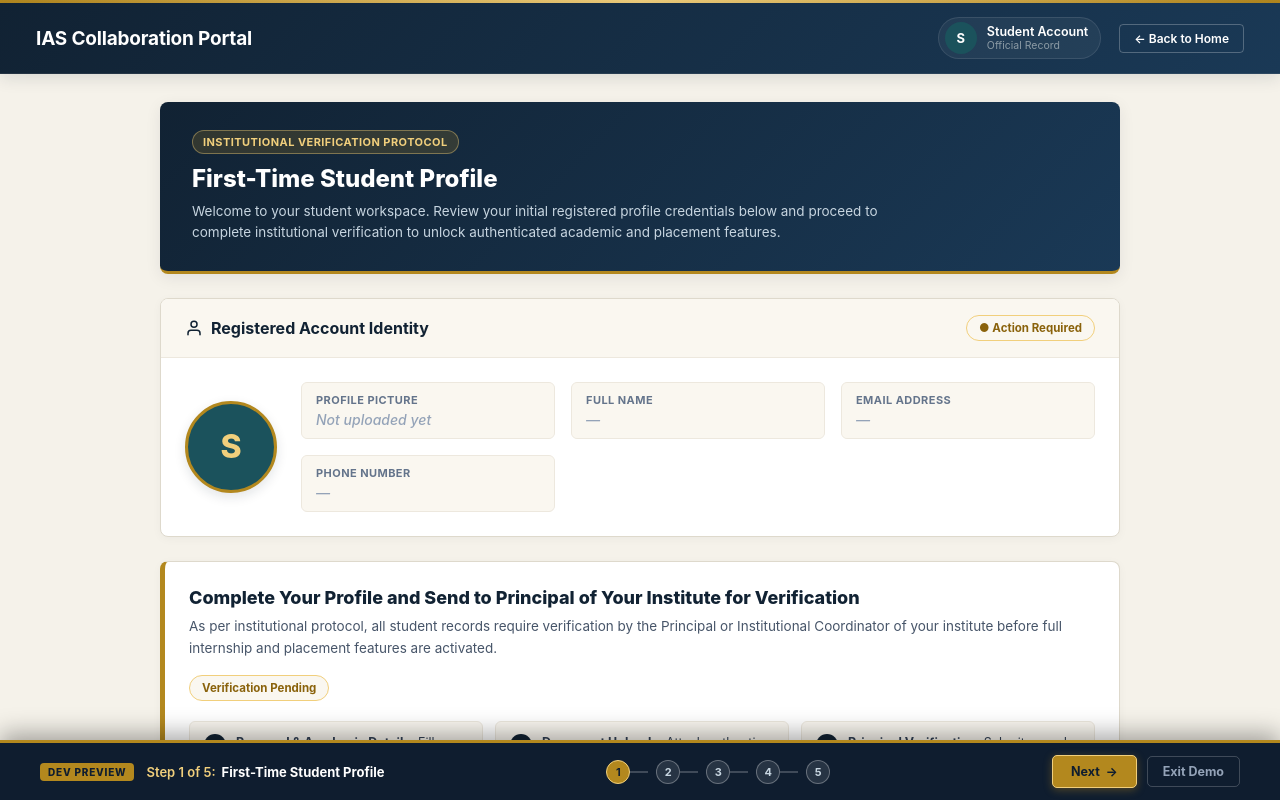
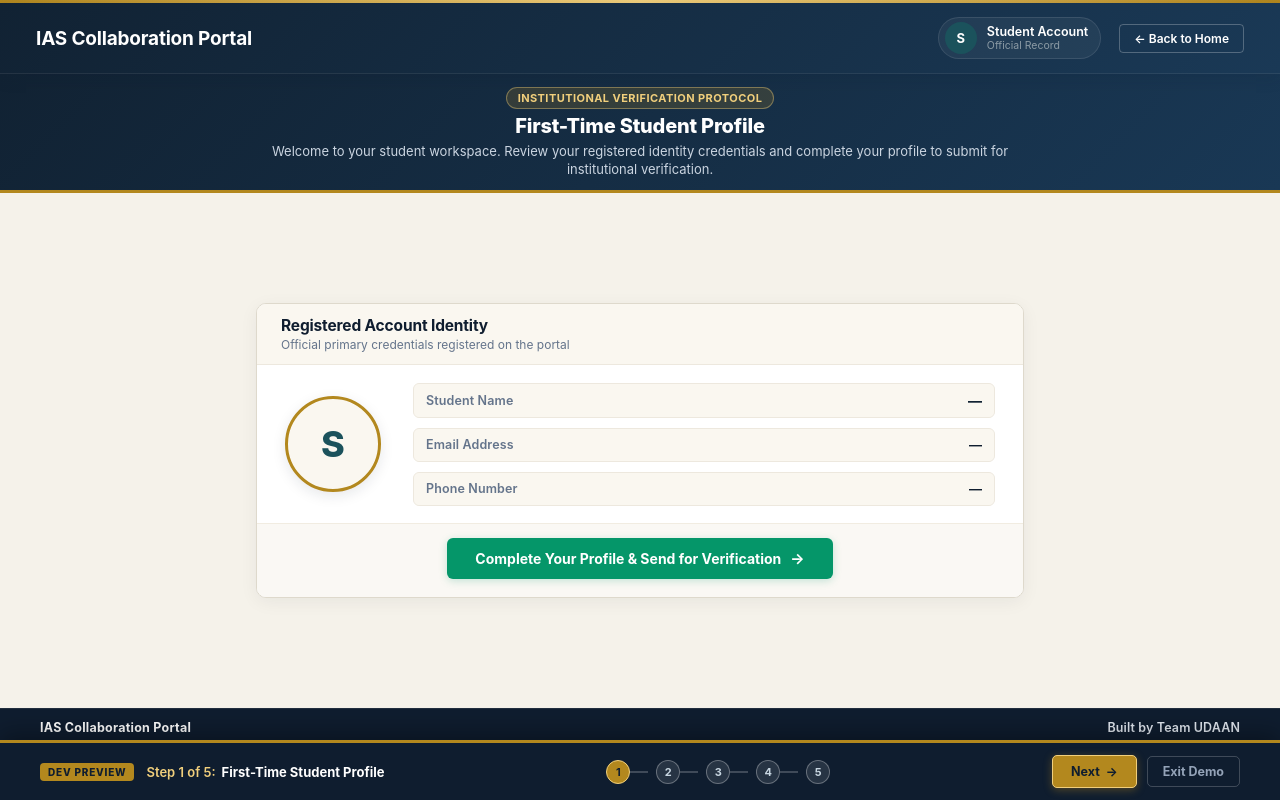
Before and after one commit to bholashaw-datascience/SIH-Project, a React (Vite) app: page / in a window 1280 px wide. Both pictures are taken after a click on the button "Launch development-only student flow preview". Shown: the top 800 px of the page. Built offline with nearby package versions, Linux system fonts and the light colour scheme.

Commit message:
feat: add StudentPortal component for student dashboard and profile management

```diff
--- a/src/pages/StudentPortal/StudentPortal.jsx
+++ b/src/pages/StudentPortal/StudentPortal.jsx
@@ -1063,279 +1063,299 @@ function StudentPortal({
           border-color: #ef4444;
         }
 
-        /* First-Time Student Profile Screen (Demo Step 1) */
-        .sp-initial-profile-container {
-          max-width: 960px;
+        /* ===================================================================
+           Step 1: First-Time Student Profile / Verification Onboarding
+           =================================================================== */
+        .sp-step1-wrapper {
+          flex: 1;
+          display: flex;
+          flex-direction: column;
           width: 100%;
+          min-height: 0;
+          box-sizing: border-box;
+        }
+
+        /* Hero Banner */
+        .sp-step1-hero-banner {
+          background: linear-gradient(135deg, #112233 0%, #193855 100%);
+          color: #ffffff;
+          padding: clamp(10px, 1.5vh, 16px) clamp(24px, 3vw, 40px);
+          border-bottom: 3px solid #b3881e;
+          text-align: center;
+          flex-shrink: 0;
+          width: 100%;
+          box-sizing: border-box;
+        }
+
+        .sp-step1-hero-inner {
+          max-width: 860px;
           margin: 0 auto;
-          display: flex;
-          flex-direction: column;
-          gap: 24px;
-        }
-
-        .sp-initial-hero {
-          background: linear-gradient(135deg, #112233 0%, #1a3956 100%);
-          border-radius: 8px;
-          padding: 28px 32px;
-          color: #ffffff;
-          border-bottom: 3px solid #b3881e;
-          box-shadow: 0 4px 16px rgba(15, 29, 47, 0.08);
-        }
-
-        .sp-initial-badge {
+        }
+
+        .sp-step1-hero-badge {
           display: inline-flex;
           align-items: center;
-          gap: 6px;
           background-color: rgba(179, 136, 30, 0.2);
           border: 1px solid rgba(241, 207, 124, 0.4);
           color: #f1cf7c;
           font-size: 11px;
           font-weight: 700;
-          padding: 4px 10px;
-          border-radius: 16px;
+          padding: 3px 11px;
+          border-radius: 20px;
           letter-spacing: 0.04em;
           text-transform: uppercase;
-          margin-bottom: 10px;
-        }
-
-        .sp-initial-hero-title {
-          font-size: 24px;
+          margin-bottom: 5px;
+        }
+
+        .sp-step1-hero-title {
+          font-size: clamp(20px, 2.3vh, 23px);
           font-weight: 800;
-          margin: 0 0 8px;
           color: #ffffff;
-        }
-
-        .sp-initial-hero-sub {
-          font-size: 13.5px;
-          color: #c7d5e0;
-          margin: 0;
-          line-height: 1.55;
-          max-width: 720px;
-        }
-
-        .sp-initial-card {
+          margin: 0 0 4px;
+          letter-spacing: -0.01em;
+        }
+
+        .sp-step1-hero-subtitle {
+          font-size: 13px;
+          color: #cbd5e1;
+          line-height: 1.4;
+          max-width: 760px;
+          margin: 0 auto;
+        }
+
+        /* Content Container */
+        .sp-step1-content-container {
+          max-width: 840px;
+          width: 100%;
+          margin: 0 auto;
+          padding: clamp(16px, 2.5vh, 28px) clamp(20px, 3vw, 36px);
+          box-sizing: border-box;
+          display: flex;
+          flex-direction: column;
+          justify-content: center;
+          align-items: center;
+          flex: 1;
+          min-height: 0;
+        }
+
+        /* Central Institutional Onboarding Card */
+        .sp-step1-card {
           background: #ffffff;
-          border: 1px solid #ded9cc;
-          border-radius: 8px;
-          box-shadow: 0 2px 10px rgba(15, 29, 47, 0.04);
+          border: 1.5px solid #ded9cc;
+          border-radius: 10px;
+          box-shadow: 0 4px 18px rgba(15, 29, 47, 0.06);
+          display: flex;
+          flex-direction: column;
+          width: 100%;
           overflow: hidden;
-        }
-
-        .sp-initial-card-header {
-          padding: 16px 24px;
+          box-sizing: border-box;
+        }
+
+        .sp-step1-card-header {
           background-color: #faf7f0;
           border-bottom: 1px solid #ede8de;
-          display: flex;
-          align-items: center;
-          justify-content: space-between;
-        }
-
-        .sp-initial-card-title {
-          font-size: 16px;
+          padding: 12px 24px;
+          box-sizing: border-box;
+        }
+
+        .sp-step1-card-title-wrap {
+          display: flex;
+          flex-direction: column;
+        }
+
+        .sp-step1-card-title {
+          font-size: 15.5px;
           font-weight: 700;
-          color: #112233;
+          color: #0f1d2f;
           margin: 0;
-          display: flex;
-          align-items: center;
-          gap: 8px;
-        }
-
-        .sp-initial-card-body {
-          padding: 24px;
+          letter-spacing: -0.01em;
+        }
+
+        .sp-step1-card-desc {
+          font-size: 12px;
+          color: #64748b;
+          margin: 2px 0 0;
+        }
+
+        .sp-step1-card-body {
+          padding: clamp(16px, 2.2vh, 24px) clamp(20px, 2.5vw, 28px);
+          display: flex;
+          align-items: center;
+          gap: clamp(20px, 3vw, 32px);
+          box-sizing: border-box;
+        }
+
+        /* Profile Photo Avatar Column */
+        .sp-step1-avatar-col {
           display: flex;
           flex-direction: column;
-          gap: 20px;
-        }
-
-        .sp-initial-profile-row {
-          display: flex;
-          align-items: center;
-          gap: 24px;
-          flex-wrap: wrap;
-        }
-
-        .sp-initial-avatar-box {
-          width: 92px;
-          height: 92px;
+          align-items: center;
+          justify-content: center;
+          flex-shrink: 0;
+        }
+
+        .sp-step1-avatar-frame {
+          width: clamp(80px, 9vw, 96px);
+          height: clamp(80px, 9vw, 96px);
           border-radius: 50%;
-          background-color: #1b525c;
-          color: #ffffff;
+          border: 3px solid #b3881e;
+          background-color: #faf7f0;
           display: flex;
           align-items: center;
           justify-content: center;
-          border: 3px solid #b3881e;
           overflow: hidden;
-          box-shadow: 0 4px 12px rgba(15, 29, 47, 0.12);
-          flex-shrink: 0;
-        }
-
-        .sp-initial-avatar-img {
+          box-shadow: 0 4px 14px rgba(15, 29, 47, 0.1);
+        }
+
+        .sp-step1-avatar-img {
           width: 100%;
           height: 100%;
           object-fit: cover;
-        }
-
-        .sp-initial-avatar-placeholder {
-          font-size: 32px;
+          display: block;
+        }
+
+        .sp-step1-avatar-placeholder {
+          font-size: clamp(30px, 3.5vw, 36px);
           font-weight: 800;
-          color: #f1cf7c;
-        }
-
-        .sp-initial-details-grid {
+          color: #1b525c;
+        }
+
+        /* Info Column */
+        .sp-step1-info-col {
           flex: 1;
-          display: grid;
-          grid-template-columns: repeat(auto-fit, minmax(220px, 1fr));
-          gap: 16px;
-        }
-
-        .sp-initial-detail-item {
           display: flex;
           flex-direction: column;
-          gap: 4px;
-          background-color: #faf7f0;
-          padding: 10px 14px;
-          border-radius: 6px;
-          border: 1px solid #ede8de;
-        }
-
-        .sp-initial-detail-label {
-          font-size: 11px;
-          font-weight: 700;
-          color: #64748b;
-          text-transform: uppercase;
-          letter-spacing: 0.04em;
-        }
-
-        .sp-initial-detail-val {
-          font-size: 14px;
-          font-weight: 600;
-          color: #0f1d2f;
-        }
-
-        .sp-initial-empty-val {
-          color: #94a3b8;
-          font-style: italic;
-          font-weight: 500;
-        }
-
-        /* Verification Section */
-        .sp-initial-verify-section {
-          background: #ffffff;
-          border: 1.5px solid #ded9cc;
-          border-left: 5px solid #b3881e;
-          border-radius: 8px;
-          padding: 24px;
-          box-shadow: 0 2px 10px rgba(15, 29, 47, 0.04);
-          display: flex;
-          flex-direction: column;
-          gap: 16px;
-        }
-
-        .sp-initial-verify-header {
-          display: flex;
-          align-items: flex-start;
+          gap: 10px;
+          min-width: 0;
+        }
+
+        .sp-step1-row {
+          display: flex;
+          align-items: center;
           justify-content: space-between;
-          gap: 16px;
-          flex-wrap: wrap;
-        }
-
-        .sp-initial-verify-title {
-          font-size: 18px;
-          font-weight: 800;
-          color: #112233;
-          margin: 0 0 6px;
-          line-height: 1.35;
-        }
-
-        .sp-initial-verify-desc {
-          font-size: 13.5px;
-          color: #475569;
-          line-height: 1.6;
-          margin: 0;
-        }
-
-        .sp-initial-status-pill {
-          display: inline-flex;
-          align-items: center;
-          gap: 6px;
-          background-color: #faf7f0;
-          border: 1px solid #f1cf7c;
-          color: #8a620b;
-          font-size: 11.5px;
-          font-weight: 700;
-          padding: 5px 12px;
-          border-radius: 16px;
-          white-space: nowrap;
-        }
-
-        .sp-initial-verify-steps {
-          display: grid;
-          grid-template-columns: repeat(auto-fit, minmax(240px, 1fr));
-          gap: 12px;
-          margin-top: 4px;
-        }
-
-        .sp-initial-step-card {
+          padding: 8px 12px;
           background-color: #faf7f0;
           border: 1px solid #ede8de;
           border-radius: 6px;
-          padding: 12px 14px;
-          display: flex;
-          gap: 10px;
-          align-items: flex-start;
-        }
-
-        .sp-initial-step-num {
-          width: 22px;
-          height: 22px;
-          border-radius: 50%;
-          background-color: #112233;
-          color: #f1cf7c;
-          font-size: 11px;
-          font-weight: 800;
-          display: flex;
-          align-items: center;
+          box-sizing: border-box;
+          transition: background-color 0.15s ease;
+        }
+
+        .sp-step1-row:hover {
+          background-color: #f5f0e3;
+        }
+
+        .sp-step1-label {
+          color: #64748b;
+          font-weight: 600;
+          font-size: 12.5px;
+          letter-spacing: 0.01em;
+          flex-shrink: 0;
+        }
+
+        .sp-step1-val {
+          color: #0f1d2f;
+          font-weight: 600;
+          font-size: 13.5px;
+          text-align: right;
+          overflow: hidden;
+          text-overflow: ellipsis;
+          white-space: nowrap;
+          margin-left: 12px;
+        }
+
+        .sp-step1-val-name {
+          font-weight: 700;
+          color: #112233;
+          font-size: 14.5px;
+        }
+
+        /* Action Row with Prominent Primary CTA */
+        .sp-step1-action-row {
+          padding: 14px 24px 18px;
+          display: flex;
           justify-content: center;
-          flex-shrink: 0;
-        }
-
-        .sp-initial-step-text {
-          font-size: 12.5px;
-          color: #334155;
-          line-height: 1.45;
-        }
-
-        .sp-initial-actions {
-          display: flex;
-          align-items: center;
-          justify-content: space-between;
-          gap: 16px;
-          flex-wrap: wrap;
-          padding-top: 8px;
-          border-top: 1px solid #ede8de;
-        }
-
-        .sp-initial-cta-btn {
-          background-color: #112233;
+          align-items: center;
+          border-top: 1px solid #f1ece1;
+          background-color: #faf8f4;
+          box-sizing: border-box;
+        }
+
+        .sp-step1-cta-btn {
+          background-color: #059669;
           color: #ffffff;
-          border: 1px solid #b3881e;
-          font-size: 13.5px;
+          border: none;
+          padding: 11px 28px;
+          border-radius: 6px;
           font-weight: 700;
-          padding: 11px 22px;
-          border-radius: 6px;
+          font-size: 14px;
           cursor: pointer;
+          transition: all 0.18s ease;
           display: inline-flex;
           align-items: center;
-          gap: 8px;
-          transition: all 0.18s ease;
-          box-shadow: 0 2px 6px rgba(17, 34, 51, 0.16);
+          justify-content: center;
+          gap: 9px;
+          box-shadow: 0 2px 8px rgba(5, 150, 105, 0.22);
           font-family: inherit;
         }
 
-        .sp-initial-cta-btn:hover {
-          background-color: #1b525c;
-          border-color: #f1cf7c;
+        .sp-step1-cta-btn:hover {
+          background-color: #047857;
           transform: translateY(-1px);
+          box-shadow: 0 4px 14px rgba(5, 150, 105, 0.32);
+        }
+
+        .sp-step1-cta-arrow {
+          font-size: 15px;
+          transition: transform 0.15s ease;
+        }
+
+        .sp-step1-cta-btn:hover .sp-step1-cta-arrow {
+          transform: translateX(2px);
+        }
+
+        /* Footer in Step 1 */
+        .sp-step1-footer {
+          margin-top: auto !important;
+          margin-bottom: 54px !important;
+          padding: 11px 36px !important;
+          font-size: 12.5px !important;
+          width: 100% !important;
+          box-sizing: border-box !important;
+          z-index: 10 !important;
+          flex-shrink: 0 !important;
+        }
+
+        .sp-step1-footer .portal-footer-inner {
+          max-width: 1200px !important;
+          width: 100% !important;
+          margin: 0 auto !important;
+          display: flex !important;
+          align-items: center !important;
+          justify-content: space-between !important;
+        }
+
+        @media (max-width: 640px) {
+          .sp-step1-card-body {
+            flex-direction: column;
+            text-align: center;
+            gap: 16px;
+          }
+          .sp-step1-info-col {
+            width: 100%;
+          }
+          .sp-step1-row {
+            flex-direction: column;
+            align-items: flex-start;
+            gap: 2px;
+          }
+          .sp-step1-val {
+            margin-left: 0;
+            text-align: left;
+          }
+          .sp-step1-cta-btn {
+            width: 100%;
+          }
         }
       `}</style>
 
@@ -1383,134 +1403,89 @@ function StudentPortal({
         <>
           {/* STEP 1: First-Time Student Profile Screen */}
           {demoStep === 1 && (
-            <main className="sp-workspace-container" style={{ paddingBottom: '100px' }}>
-              <div className="sp-initial-profile-container">
-                {/* Hero / Information Strip */}
-                <div className="sp-initial-hero">
-                  <div className="sp-initial-badge">
+            <div className="sp-step1-wrapper">
+              {/* Institutional Hero Banner */}
+              <section className="sp-step1-hero-banner">
+                <div className="sp-step1-hero-inner">
+                  <div className="sp-step1-hero-badge">
                     <span>Institutional Verification Protocol</span>
                   </div>
-                  <h2 className="sp-initial-hero-title">First-Time Student Profile</h2>
-                  <p className="sp-initial-hero-sub">
-                    Welcome to your student workspace. Review your initial registered profile credentials below and proceed to complete institutional verification to unlock authenticated academic and placement features.
+                  <h2 className="sp-step1-hero-title">First-Time Student Profile</h2>
+                  <p className="sp-step1-hero-subtitle">
+                    Welcome to your student workspace. Review your registered identity credentials and complete your profile to submit for institutional verification.
                   </p>
                 </div>
-
-                {/* Card 1: Registered Identity Credentials (Profile picture, Name, Email, Phone number) */}
-                <div className="sp-initial-card">
-                  <div className="sp-initial-card-header">
-                    <h3 className="sp-initial-card-title">
-                      <svg width="18" height="18" viewBox="0 0 24 24" fill="none" stroke="currentColor" strokeWidth="2" strokeLinecap="round" strokeLinejoin="round">
-                        <path d="M20 21v-2a4 4 0 0 0-4-4H8a4 4 0 0 0-4 4v2" />
-                        <circle cx="12" cy="7" r="4" />
-                      </svg>
-                      <span>Registered Account Identity</span>
-                    </h3>
-                    <span className="sp-initial-status-pill">
-                      ● Action Required
-                    </span>
+              </section>
+
+              {/* Central Content Area */}
+              <div className="sp-step1-content-container">
+                <section className="sp-step1-card">
+                  <div className="sp-step1-card-header">
+                    <div className="sp-step1-card-title-wrap">
+                      <h3 className="sp-step1-card-title">Registered Account Identity</h3>
+                      <p className="sp-step1-card-desc">
+                        Official primary credentials registered on the portal
+                      </p>
+                    </div>
                   </div>
 
-                  <div className="sp-initial-card-body">
-                    <div className="sp-initial-profile-row">
-                      <div className="sp-initial-avatar-box" title="Profile picture">
+                  <div className="sp-step1-card-body">
+                    {/* 1. Student Profile Picture */}
+                    <div className="sp-step1-avatar-col">
+                      <div className="sp-step1-avatar-frame" title="Student Profile Photo">
                         {currentLive.profilePic ? (
-                          <img src={currentLive.profilePic} alt={currentLive.name || 'Profile'} className="sp-initial-avatar-img" />
+                          <img
+                            src={currentLive.profilePic}
+                            alt={currentLive.name || student.name || 'Student Profile'}
+                            className="sp-step1-avatar-img"
+                          />
                         ) : (
-                          <span className="sp-initial-avatar-placeholder">
+                          <span className="sp-step1-avatar-placeholder">
                             {(currentLive.name || student.name || 'S').charAt(0).toUpperCase()}
                           </span>
                         )}
                       </div>
-
-                      <div className="sp-initial-details-grid">
-                        <div className="sp-initial-detail-item">
-                          <span className="sp-initial-detail-label">Profile Picture</span>
-                          <span className="sp-initial-detail-val">
-                            {currentLive.profilePic ? 'Uploaded' : <span className="sp-initial-empty-val">Not uploaded yet</span>}
-                          </span>
-                        </div>
-
-                        <div className="sp-initial-detail-item">
-                          <span className="sp-initial-detail-label">Full Name</span>
-                          <span className="sp-initial-detail-val">
-                            {currentLive.name || student.name || <span className="sp-initial-empty-val">—</span>}
-                          </span>
-                        </div>
-
-                        <div className="sp-initial-detail-item">
-                          <span className="sp-initial-detail-label">Email Address</span>
-                          <span className="sp-initial-detail-val">
-                            {currentLive.email || student.email || <span className="sp-initial-empty-val">—</span>}
-                          </span>
-                        </div>
-
-                        <div className="sp-initial-detail-item">
-                          <span className="sp-initial-detail-label">Phone Number</span>
-                          <span className="sp-initial-detail-val">
-                            {currentLive.phone || student.phone || <span className="sp-initial-empty-val">—</span>}
-                          </span>
-                        </div>
+                    </div>
+
+                    {/* Student Identity Information: 2. Name, 3. Email, 4. Phone Number */}
+                    <div className="sp-step1-info-col">
+                      <div className="sp-step1-row">
+                        <span className="sp-step1-label">Student Name</span>
+                        <span className="sp-step1-val sp-step1-val-name">
+                          {currentLive.name || student.name || '—'}
+                        </span>
+                      </div>
+
+                      <div className="sp-step1-row">
+                        <span className="sp-step1-label">Email Address</span>
+                        <span className="sp-step1-val">
+                          {currentLive.email || student.email || '—'}
+                        </span>
+                      </div>
+
+                      <div className="sp-step1-row">
+                        <span className="sp-step1-label">Phone Number</span>
+                        <span className="sp-step1-val">
+                          {currentLive.phone || student.phone || '—'}
+                        </span>
                       </div>
                     </div>
                   </div>
-                </div>
-
-                {/* Card 2: Complete Your Profile and Send to Principal of Your Institute for Verification */}
-                <div className="sp-initial-verify-section">
-                  <div className="sp-initial-verify-header">
-                    <div>
-                      <h3 className="sp-initial-verify-title">
-                        Complete Your Profile and Send to Principal of Your Institute for Verification
-                      </h3>
-                      <p className="sp-initial-verify-desc">
-                        As per institutional protocol, all student records require verification by the Principal or Institutional Coordinator of your institute before full internship and placement features are activated.
-                      </p>
-                    </div>
-                    <span className="sp-initial-status-pill">
-                      Verification Pending
-                    </span>
-                  </div>
-
-                  <div className="sp-initial-verify-steps">
-                    <div className="sp-initial-step-card">
-                      <div className="sp-initial-step-num">1</div>
-                      <div className="sp-initial-step-text">
-                        <strong>Personal & Academic Details:</strong> Fill permanent address, academic branch, roll numbers, and current semester.
-                      </div>
-                    </div>
-
-                    <div className="sp-initial-step-card">
-                      <div className="sp-initial-step-num">2</div>
-                      <div className="sp-initial-step-text">
-                        <strong>Document Uploads:</strong> Attach authentic Admission Slip, Aadhaar Card, and Marksheet for verification check.
-                      </div>
-                    </div>
-
-                    <div className="sp-initial-step-card">
-                      <div className="sp-initial-step-num">3</div>
-                      <div className="sp-initial-step-text">
-                        <strong>Principal Verification:</strong> Submit records for institutional review and grant of verified student status.
-                      </div>
-                    </div>
-                  </div>
-
-                  <div className="sp-initial-actions">
+
+                  {/* 5. One primary CTA: Complete Your Profile & Send for Verification */}
+                  <div className="sp-step1-action-row">
                     <button
                       type="button"
-                      className="sp-initial-cta-btn"
+                      className="sp-step1-cta-btn"
                       onClick={() => setDemoStep(2)}
                     >
-                      <span>Complete Profile & Upload Documents</span>
-                      <span>→</span>
+                      <span>Complete Your Profile &amp; Send for Verification</span>
+                      <span className="sp-step1-cta-arrow">→</span>
                     </button>
-                    <span style={{ fontSize: '12px', color: '#64748b' }}>
-                      Step 1 of 3 • Click button or use the &quot;Next&quot; control at the bottom.
-                    </span>
                   </div>
-                </div>
+                </section>
               </div>
-            </main>
+            </div>
           )}
 
           {/* STEP 2: Edit / Complete Student Profile page */}
@@ -2010,8 +1985,14 @@ function StudentPortal({
         : !(showFirstTimeOnboarding || showEditForm || showDiffView)
       ) && (
         <PortalFooter
-          className={isDemoActive && demoStep === 4 ? 'sp-step4-footer' : ''}
-          style={isDemoActive ? (demoStep === 4 ? {} : { paddingBottom: '72px' }) : {}}
+          className={
+            isDemoActive && demoStep === 1
+              ? 'sp-step1-footer'
+              : isDemoActive && demoStep === 4
+              ? 'sp-step4-footer'
+              : ''
+          }
+          style={isDemoActive ? (demoStep === 1 || demoStep === 4 ? {} : { paddingBottom: '72px' }) : {}}
         />
       )}
 
```
